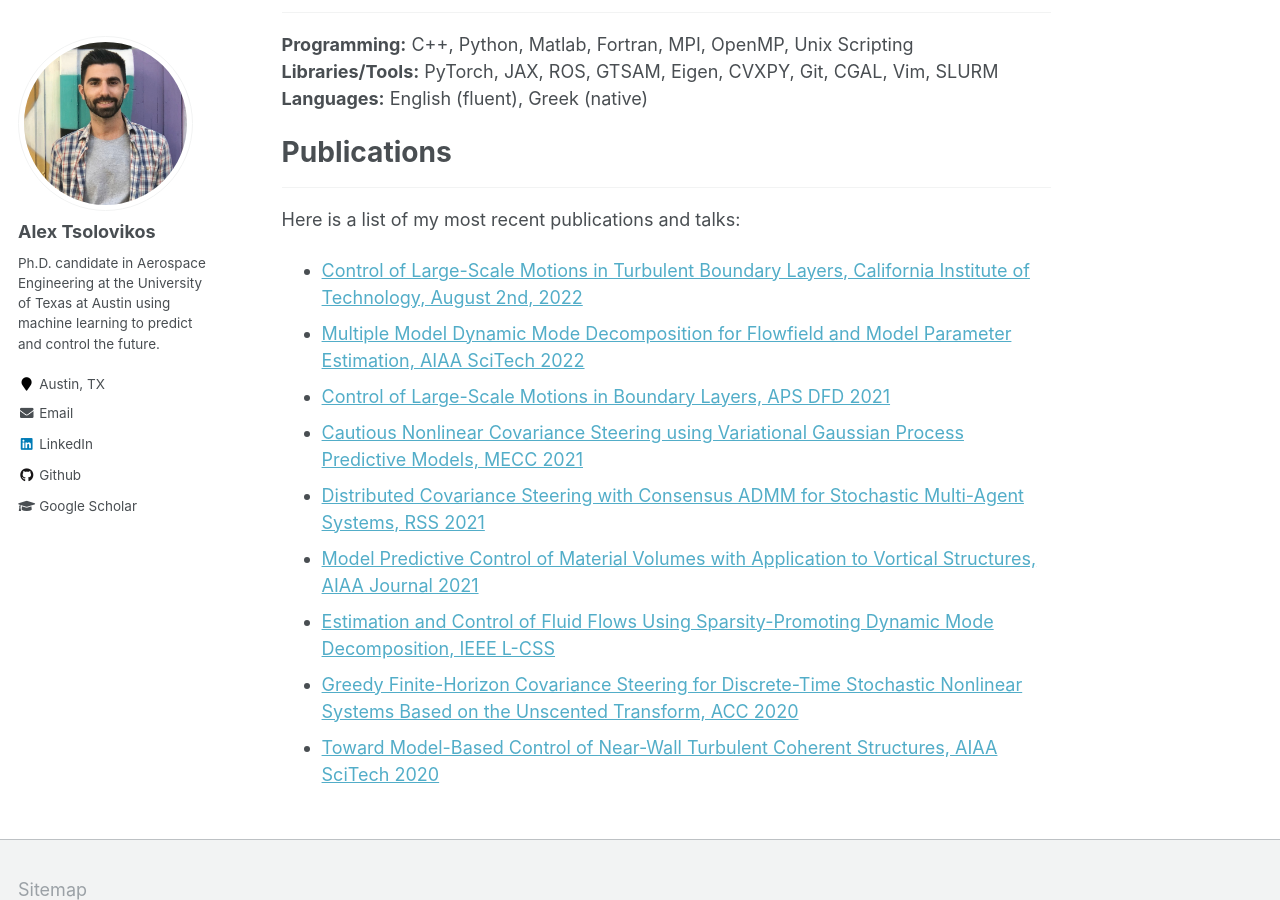
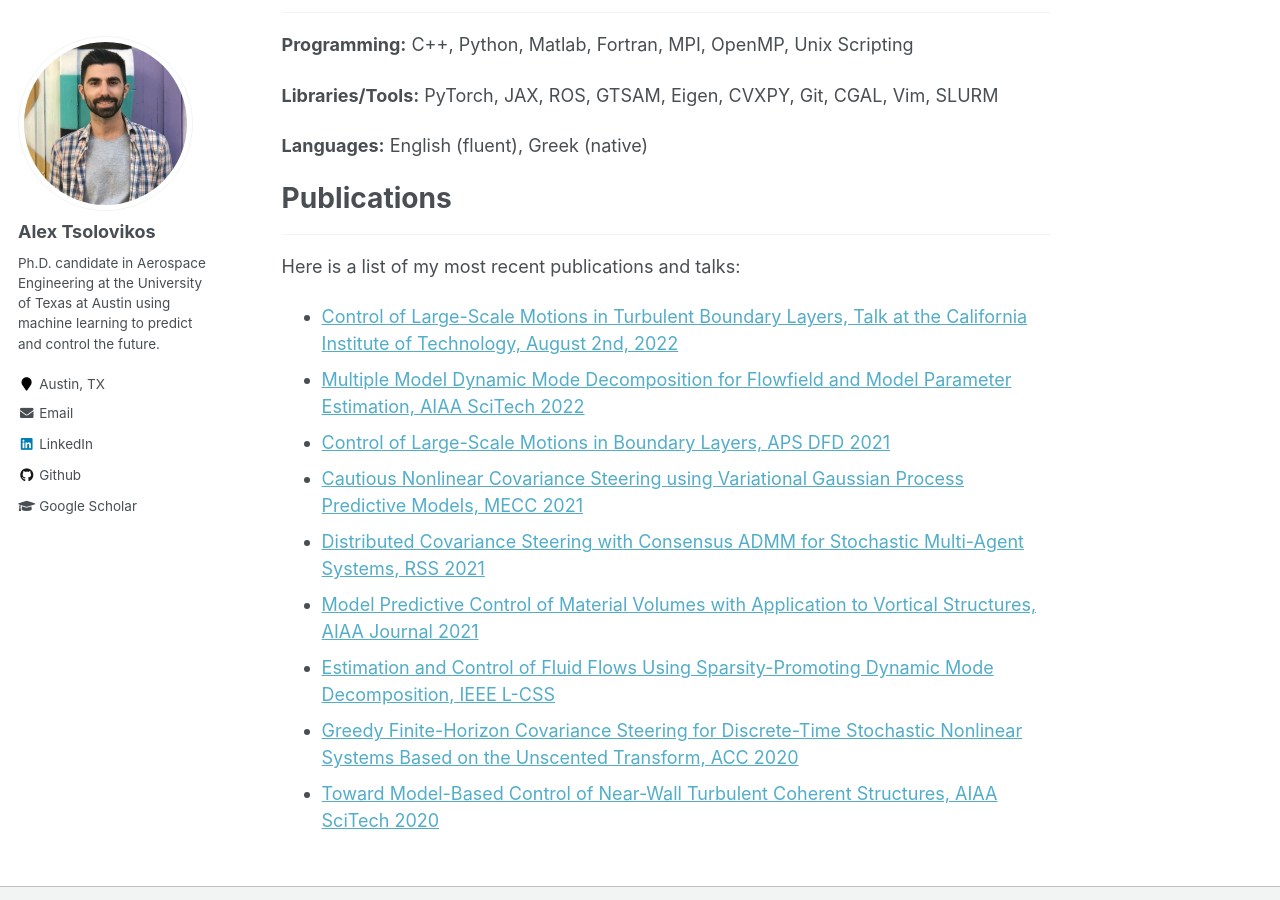
Before and after one commit to alextsolovikos/alextsolovikos.github.io, a Jekyll site: the page built from _pages/about.md, in a window 1280 px wide and 900 px high, scrolled down 1506 px. Built offline with Jekyll 4.4.1, drawn with Linux system fonts in a browser that asks for light colours.

Commit message:
Update about.md

```diff
--- a/_pages/about.md
+++ b/_pages/about.md
@@ -127,7 +127,9 @@ As a three-time intern with **Aptiv**, I have worked extensively on:
 # Skills
 ***
 **Programming:**     C++, Python, Matlab, Fortran, MPI, OpenMP, Unix Scripting
+
 **Libraries/Tools:** PyTorch, JAX, ROS, GTSAM, Eigen, CVXPY, Git, CGAL, Vim, SLURM
+
 **Languages:**       English (fluent), Greek (native)
 
 
@@ -136,7 +138,7 @@ As a three-time intern with **Aptiv**, I have worked extensively on:
 
 Here is a list of my most recent publications and talks:
 
-- [Control of Large-Scale Motions in Turbulent Boundary Layers, California Institute of Technology, August 2nd, 2022](/docs/Caltech_Presentation-Reaping_the_Whirlwind-2022-08-02-Alex_Tsolovikos-share.pdf)
+- [Control of Large-Scale Motions in Turbulent Boundary Layers, Talk at the California Institute of Technology, August 2nd, 2022](/docs/Caltech_Presentation-Reaping_the_Whirlwind-2022-08-02-Alex_Tsolovikos-share.pdf)
 - [Multiple Model Dynamic Mode Decomposition for Flowfield and Model Parameter Estimation, AIAA SciTech 2022](/publications/2022-01-07-Multiple-Model-DMD-Estimation/)
 - [Control of Large-Scale Motions in Boundary Layers, APS DFD 2021](/publications/2021-11-19-control-of-lsms/)
 - [Cautious Nonlinear Covariance Steering using Variational Gaussian Process Predictive Models, MECC 2021](/publications/2021-10-25-cautious-covariance-steering/)
```
